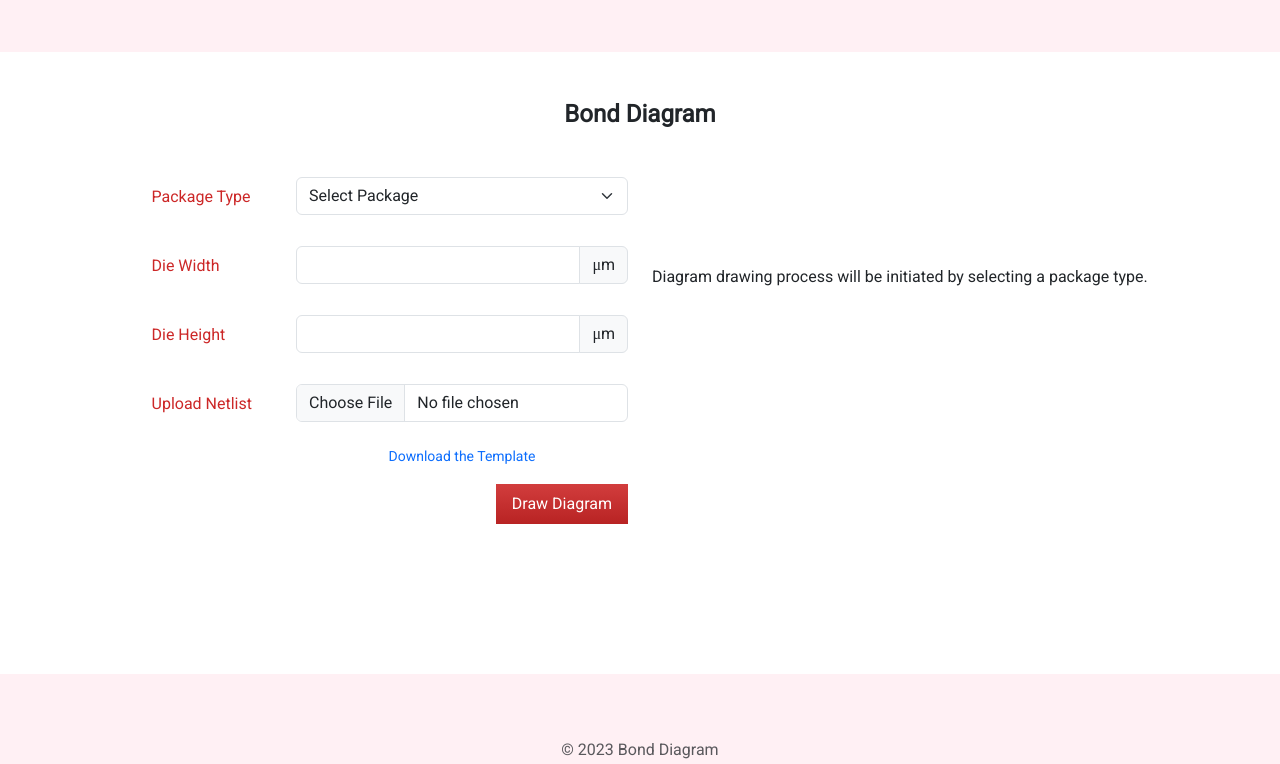
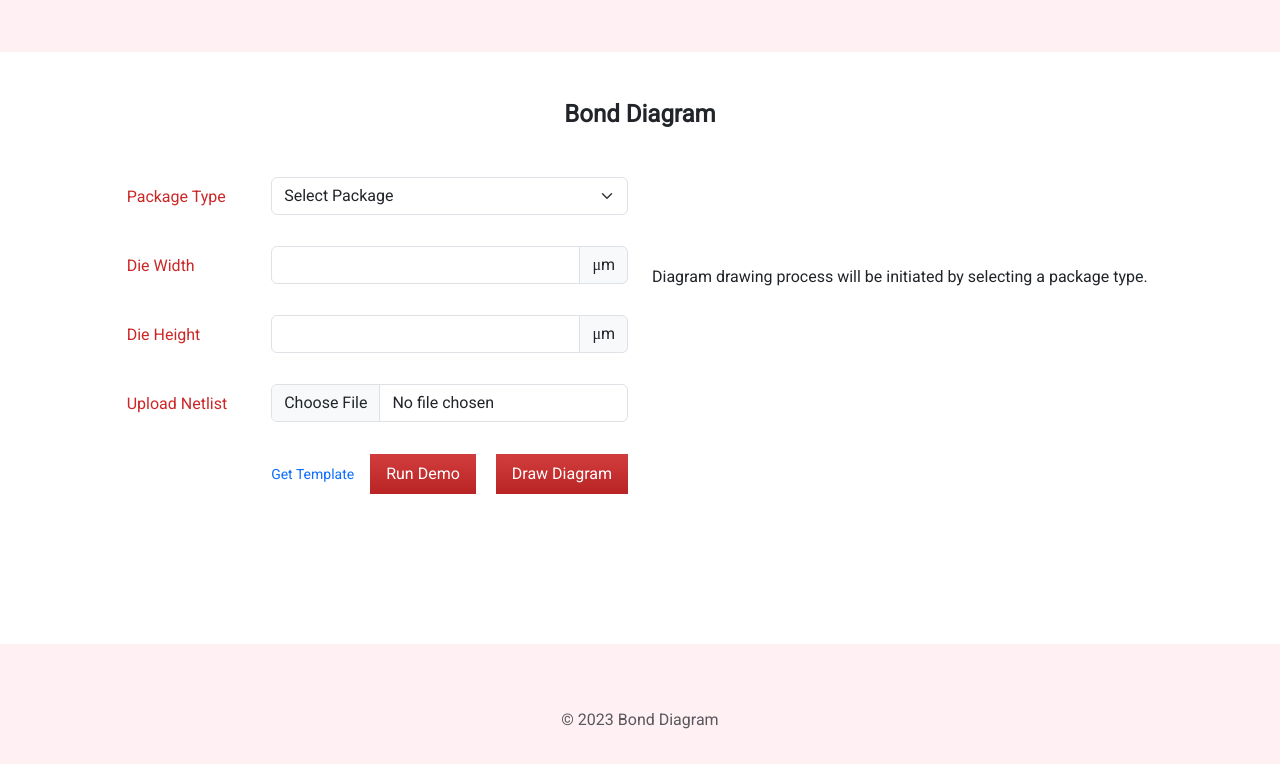
Before and after one commit to dlogzn/bond-diagram-tool, a PHP site: page / in a window 1280 px wide. Shown: the top 764 px of the page. Run offline with PHP 8.4, Linux system fonts and the light colour scheme; some libraries are stand-ins or nearby versions.

Commit message:
2023-08-02

```diff
--- a/index.php
+++ b/index.php
@@ -95,10 +95,14 @@
                                 <div class="form-control border-0 invisible text-danger die_height_error_message" style="font-size: 80%;">Error Message</div>
                                 <input type="file" name="netlist" id="netlist" class="form-control">
                                 <div class="form-control border-0 invisible text-danger netlist_error_message" style="font-size: 80%;">Error Message</div>
-                                <div class="mb-3 text-center" style="margin-top: -10px;"><a href="javascript:void(0)" class="text-decoration-none small" id="download_template">Download the Template</a></div>
-                                <div class="text-end">
-                                    <button type="submit" class="btn btn_default border-0 rounded-0 py-2 px-3">Draw Diagram</button>
+                                <div class="d-flex">
+                                    <div class="flex-shrink-0 pt-2 me-3"><a href="javascript:void(0)" class="text-decoration-none small" id="download_template">Get Template</a></div>
+                                    <div class="flex-grow-1">
+                                        <button type="button" class="btn btn_default border-0 rounded-0 py-2 px-3 me-3" id="run_demo">Run Demo</button>
+                                        <button type="submit" class="btn btn_default border-0 rounded-0 py-2 px-3">Draw Diagram</button>
+                                    </div>
                                 </div>
+
                             </form>
                         </div>
                     </div>
@@ -132,8 +136,28 @@
 <script type="text/javascript">
 
 
+    $(document).on('click', '#run_demo', function (event) {
+        event.preventDefault();
+        $('.package_type_error_message').addClass('invisible').text('Error Message');
+        $('.die_width_error_message').addClass('invisible').text('Error Message');
+        $('.die_height_error_message').addClass('invisible').text('Error Message');
+        $('.netlist_error_message').addClass('invisible').text('Error Message');
+
+        $('#package_type').val('7x7, 32, .65');
+        $('#die_width').val('2275');
+        $('#die_height').val('1850');
+
+        let formData = new FormData();
+        formData.append('package_type', '7x7, 32, .65');
+        formData.append('die_width', '2275');
+        formData.append('die_height', '1850');
+        formData.append('run_demo', '1');
+        drawDiagram(formData);
+    });
+
     $(document).on('submit', '#bond_diagram_form', function (event) {
         event.preventDefault();
+
 
         $('.package_type_error_message').addClass('invisible').text('Error Message');
         $('.die_width_error_message').addClass('invisible').text('Error Message');
@@ -142,7 +166,11 @@
 
         let formData = new FormData(this);
         formData.append('netlist', document.getElementById('netlist').files[0]);
+        formData.append('run_demo', '0');
+        drawDiagram(formData);
+    });
 
+    function drawDiagram(formData) {
         $.ajax({
             method: 'post',
             url: 'read_excel.php',
@@ -324,9 +352,10 @@
             },
             error: function (xhr) {
                 console.log(xhr);
+
             }
         });
-    });
+    }
 
     $(document).on('click', '#download_diagram', function () {
         let downloadLink = document.createElement('a');
```
Also changed, not shown: read_excel.php (+10 -0 lines), 4 other files.
